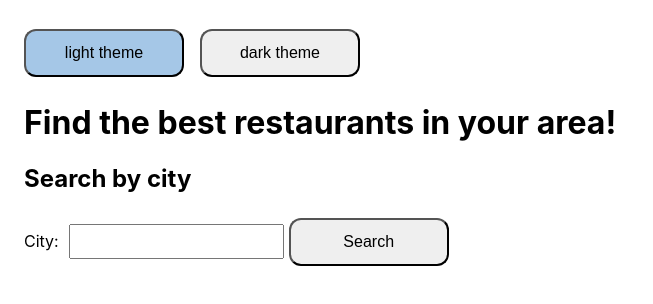
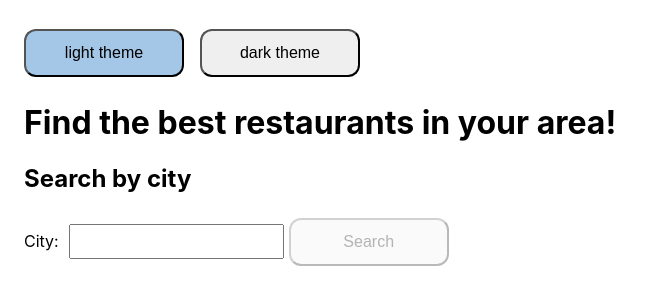
Before and after one commit to viktorija8902/restaurantSearch, a React (Create React App) app: page / in a window 1280 px wide. Shown: the top 304 px of the page, without its empty margins (0-653 px from the left). Built offline with nearby package versions, Linux system fonts and the light colour scheme.

Commit message:
Disable search if no input

```diff
--- a/src/restaurantSearch/SearchBox.js
+++ b/src/restaurantSearch/SearchBox.js
@@ -38,6 +38,7 @@ const SearchBox = ({ onSearchClick }) => {
               className="search-box__submit"
               type="submit"
               value="Search"
+              disabled={!city}
             />
           );
         }}
```
